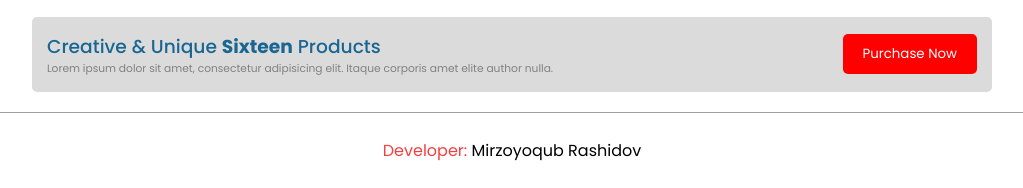
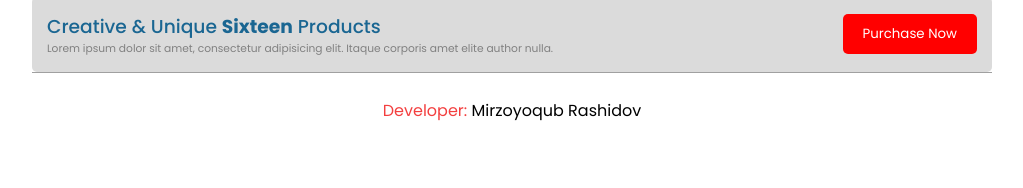
Before and after one commit to BakhromjonSadullaev/16clothing, a plain HTML site: page index.html in a window 1280 px wide. Shown: the part 2900-3088 px from the top of the page, without its empty margins (128-1151 px from the left). After the commit the page ends 3048 px from the top, so only its background shows below. Drawn offline with Linux system fonts and the light colour scheme.

Commit message:
corrected

```diff
--- a/index.html
+++ b/index.html
@@ -206,7 +206,7 @@
         </div>
       </main>
     </section>
-    <div class="footer_section">
+
     <section class="last_section">
       <div class="right_one">
         <h1>
@@ -220,7 +220,7 @@
       </div>
       <button>Purchase Now</button>
     </section>
-    </div>
+
     <footer>
       <p><span style="color: #f33f3f">Developer:</span> Mirzoyoqub Rashidov</p>
     </footer>
--- a/style.css
+++ b/style.css
@@ -229,8 +229,9 @@ nav > ul > li:hover {
   align-items: center;
   justify-content: space-between;
   padding: 15px;
-  margin: 20px 0;
+  margin: auto;
   border-radius: 5px;
+  width: 75%;
 }
 
 .right_one > h1 {
@@ -262,6 +263,8 @@ footer {
   justify-content: center;
   border-top: 1.5px solid rgb(160, 160, 160);
   padding: 25px;
+  margin: auto;
+  width: 75%;
 }
 
 @media only screen and (max-width: 800px) {
```
Lines whose indentation alone changed are shown as unchanged.
